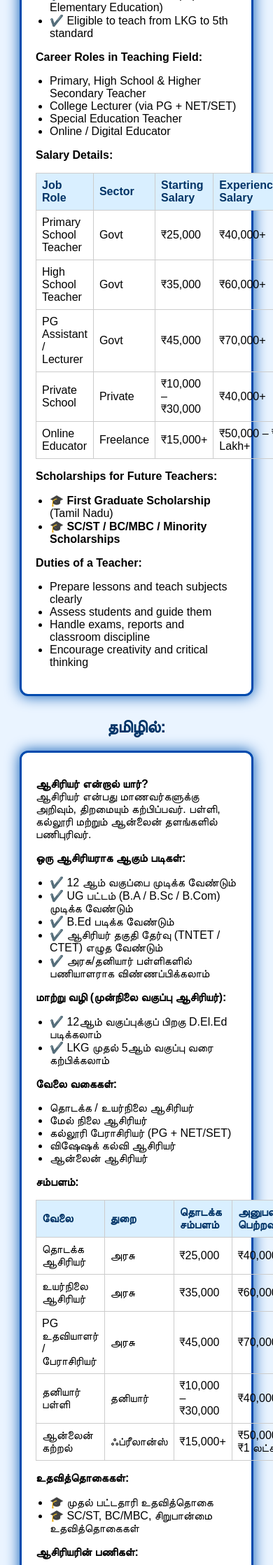
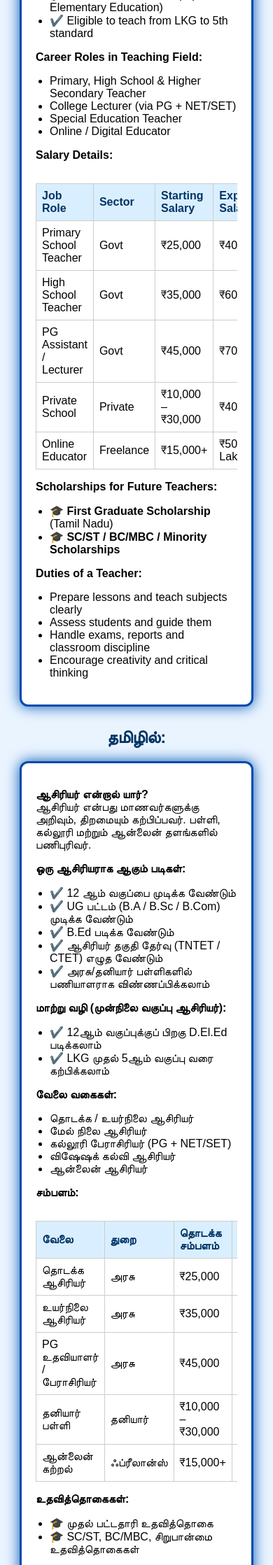
Before and after one commit to Varshitha05-S/career-guide, a Flask app: page /teacher in a window 390 px wide; the page is wider, and only the part inside the window is pictured. Shown: the part 658-2895 px from the top of that part at 70% size. Run offline with Flask 3, Linux system fonts and the light colour scheme.

Commit message:
Fix: Make teacher table responsive like others

```diff
--- a/career_guide_chatbot/templates/teacher.html
+++ b/career_guide_chatbot/templates/teacher.html
@@ -86,6 +86,10 @@
       background-color: #d9efff;
       color: #003366;
     }
+
+    .scroll-table {
+      overflow-x: auto;
+    }
   </style>
 </head>
 <body>
@@ -125,6 +129,7 @@
     </ul>
 
     <p><strong>Salary Details:</strong></p>
+    <div class="scroll-table">
       <table>
         <tr><th>Job Role</th><th>Sector</th><th>Starting Salary</th><th>Experienced Salary</th></tr>
         <tr><td>Primary School Teacher</td><td>Govt</td><td>₹25,000</td><td>₹40,000+</td></tr>
@@ -133,12 +138,12 @@
         <tr><td>Private School</td><td>Private</td><td>₹10,000 – ₹30,000</td><td>₹40,000+</td></tr>
         <tr><td>Online Educator</td><td>Freelance</td><td>₹15,000+</td><td>₹50,000 – ₹1 Lakh+</td></tr>
       </table>
+    </div>
 
     <p><strong>Scholarships for Future Teachers:</strong></p>
     <ul>
       <li>🎓 <strong>First Graduate Scholarship</strong> (Tamil Nadu)</li>
       <li>🎓 <strong>SC/ST / BC/MBC / Minority Scholarships</strong></li>
-
     </ul>
 
     <p><strong>Duties of a Teacher:</strong></p>
@@ -182,6 +187,7 @@
     </ul>
 
     <p><strong>சம்பளம்:</strong></p>
+    <div class="scroll-table">
       <table>
         <tr><th>வேலை</th><th>துறை</th><th>தொடக்க சம்பளம்</th><th>அனுபவம் பெற்றவுடன்</th></tr>
         <tr><td>தொடக்க ஆசிரியர்</td><td>அரசு</td><td>₹25,000</td><td>₹40,000+</td></tr>
@@ -190,12 +196,12 @@
         <tr><td>தனியார் பள்ளி</td><td>தனியார்</td><td>₹10,000 – ₹30,000</td><td>₹40,000+</td></tr>
         <tr><td>ஆன்லைன் கற்றல்</td><td>ஃப்ரீலான்ஸ்</td><td>₹15,000+</td><td>₹50,000 – ₹1 லட்சம்+</td></tr>
       </table>
+    </div>
 
     <p><strong>உதவித்தொகைகள்:</strong></p>
     <ul>
       <li>🎓 முதல் பட்டதாரி உதவித்தொகை</li>
       <li>🎓 SC/ST, BC/MBC, சிறுபான்மை உதவித்தொகைகள்</li>
-
     </ul>
 
     <p><strong>ஆசிரியரின் பணிகள்:</strong></p>
@@ -209,7 +215,5 @@
 
   <a href="/#professions" class="back-home">🏠 Back to Home</a>
 
-
-
 </body>
 </html>
```
Lines whose indentation alone changed are shown as unchanged.
